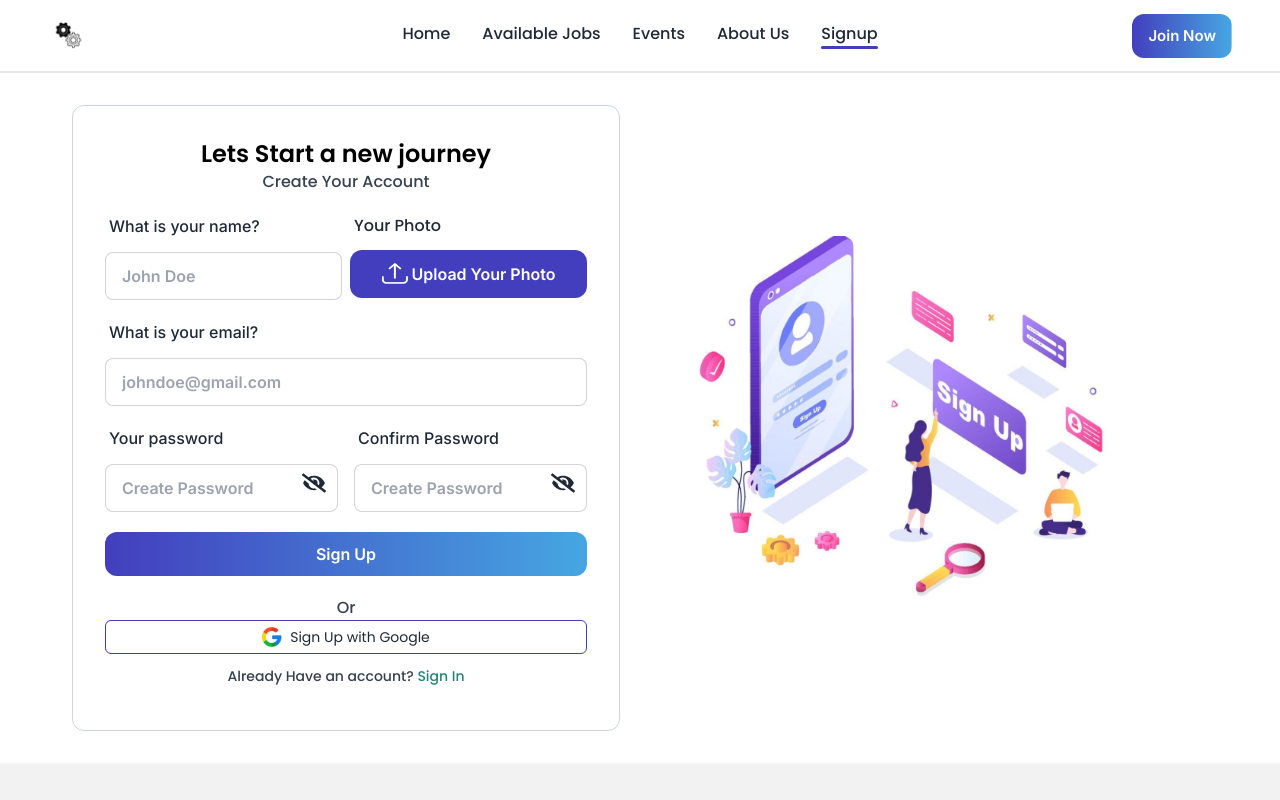
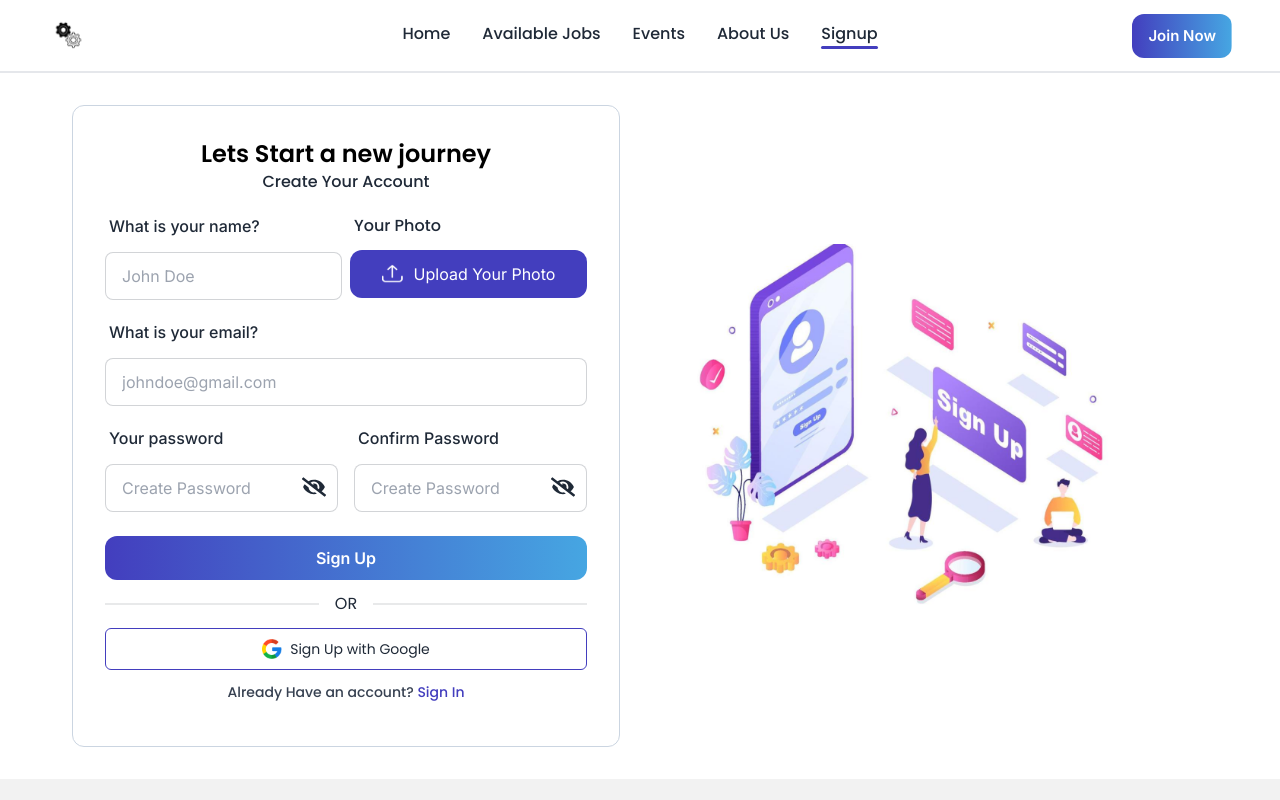
Before and after one commit to mursalinmirme/unity-spark, a React (Vite) app: page /signup in a window 1280 px wide. Shown: the top 800 px of the page. Built offline with nearby package versions, Linux system fonts and the light colour scheme; no server answers.

Commit message:
fixed 4 UI issues on signin and signup page

```diff
--- a/src/pages/Authentication/authentication.css
+++ b/src/pages/Authentication/authentication.css
@@ -5,7 +5,7 @@
 
 .signin p ,
 .signup p {
-    @apply text-gray-700 font-medium text-center
+    @apply font-medium text-center
 }
 
 .signin form h1,
@@ -20,11 +20,11 @@
 
 .signin form input,
 .signup form input {
-    @apply input input-bordered w-full
+    @apply input input-bordered w-full font-normal
 }
 
 .form_btn {
-    @apply form-control w-full mx-auto py-5
+    @apply form-control w-full mx-auto mt-6
 }
 
 .google_btn {
--- a/src/pages/Authentication/signin/Signin.jsx
+++ b/src/pages/Authentication/signin/Signin.jsx
@@ -13,6 +13,7 @@ const Signin = () => {
   const { userSignIn } = useContext(AuthContext);
   const [open, setOpen] = useState(false);
   const [signInLoading, setSignInLoading] = useState(false);
+  const [googleLoading, setGoogleLoading] = useState(false);
   const navigate = useNavigate();
 
   const { register, handleSubmit, reset } = useForm();
@@ -51,7 +52,7 @@ const Signin = () => {
   };
 
   return (
-    <div className="p-5">
+    <div className="p-5 signin">
       <section className="grid md:grid-cols-2 lg:grid-cols-2 items-center gap-4">
         {/* images */}
         <div className="w-full">
@@ -60,23 +61,15 @@ const Signin = () => {
         {/* images */}
 
         {/* form */}
-        <div className="p-5 rounded-lg  border">
+        <div className="p-5 rounded-lg border">
           <form onSubmit={handleSubmit(onSubmit)}>
-            <span className="text-center space-y-3">
-              <h1 className="text-2xl font-semibold text-[#000]">
-                Welcome Back
-              </h1>
-              <p className="font-inter text-sm text-[#000] font-semibold">
-                Enter Your Credentials to Sign In{" "}
-              </p>
-            </span>
+            <h1 className="">Welcome Back</h1>
+            <p className="text-sm">Enter Your Credentials to Sign In </p>
 
             {/* email field */}
             <label className="form-control w-full">
               <div className="label">
-                <span className="label-text font-semibold font-inter">
-                  Your Email
-                </span>
+                <span className="font-semibold font-inter">Your Email</span>
               </div>
               <input
                 type="email"
@@ -91,9 +84,7 @@ const Signin = () => {
             {/* password field */}
             <label className="form-control w-full py-3 ">
               <div className="label">
-                <span className="label-text font-semibold font-inter">
-                  Your password
-                </span>
+                <span className="font-semibold font-inter">Your password</span>
               </div>
               <div className="relative">
                 <input
@@ -117,7 +108,7 @@ const Signin = () => {
               </div>
             </label>
             {/* password field */}
-            <div className="form-control w-full py-3">
+            <div className="form-control w-full mt-5">
               <button className="text-base flex justify-center items-center">
                 {signInLoading ? (
                   <span className="loading loading-spinner loading-md"></span>
@@ -127,15 +118,15 @@ const Signin = () => {
               </button>
             </div>
           </form>
-          <h1 className="text-center text-gray-700 font-medium">Or</h1>
+          <div className="divider ">OR</div>
 
           {/** Social Media Login System */}
-          <Social_Media setSignInLoading={setSignInLoading}> </Social_Media>
+          <Social_Media setGoogleLoading={setGoogleLoading} googleLoading={googleLoading}> </Social_Media>
 
           <div className="text-center py-3">
             <p className="text-sm text-gray-700 font-medium">
-              Don't an account?{" "}
-              <Link to="/signup" className="text-[#248479]">
+              Don't have an account?{" "}
+              <Link to="/signup" className="text-primary">
                 Sign Up
               </Link>
             </p>
--- a/src/pages/Authentication/signup/Signup.jsx
+++ b/src/pages/Authentication/signup/Signup.jsx
@@ -16,6 +16,7 @@ const Signup = () => {
   const navigate = useNavigate();
   const [open, setOpen] = useState(false);
   const [signUpLoading, setSignUpLoading] = useState(false);
+  const [googleLoading, setGoogleLoading] = useState(false);
   const [secret, setSecret] = useState(false);
   const { register, handleSubmit } = useForm();
 
@@ -88,6 +89,7 @@ const Signup = () => {
 
             <div className="grid grid-cols-2 gap-2">
               {/* name field */}
+              <div>
                 <label>
                   <div className="label">
                     <span className="font-medium">What is your name?</span>
@@ -99,18 +101,18 @@ const Signup = () => {
                     required
                   />
                 </label>
-
+              </div>
               {/*image field */}
               <div className="mt-5">
                 <span className="font-medium ml-1">Your Photo</span>
                 <label
-                  className="font-semibold text-white cursor-pointer font-inter text-base px-4  sm:py-[4px] md:py-[12px] bg-primary rounded-xl transition-all duration-500 text-[15px]"
+                  className="font-semibold text-white cursor-pointer font-inter text-base px-4 sm:py-[4px] md:py-[12px] bg-primary rounded-xl transition-all duration-500"
                   htmlFor="user_photo"
                 >
-                  <div className="flex justify-center ">
+                  <div className="flex items-center justify-center gap-2">
                     {" "}
-                    <img src={download_icon} alt="" />{" "}
-                    <span> Upload Your Photo</span>{" "}
+                    <img className="w-6 h-5" src={download_icon} alt="" />{" "}
+                    <span className="font-normal"> Upload Your Photo</span>{" "}
                   </div>
                 </label>
                 <input
@@ -157,7 +159,7 @@ const Signup = () => {
                   />
                   <span
                     onClick={() => setOpen(!open)}
-                    className="absolute top-[13px] right-3 cursor-pointer"
+                    className="absolute top-[17px] right-3 cursor-pointer"
                   >
                     {" "}
                     {open ? (
@@ -182,7 +184,7 @@ const Signup = () => {
                   />
                   <span
                     onClick={() => setSecret(!secret)}
-                    className="absolute top-[13px] right-3 cursor-pointer"
+                    className="absolute top-[17px] right-3 cursor-pointer"
                   >
                     {" "}
                     {secret ? (
@@ -205,15 +207,14 @@ const Signup = () => {
               </button>
             </div>
           </form>
-          <h1 className="text-center text-gray-700 font-medium">Or</h1>
-
+          <div className="divider">OR</div>
           {/** Social Media SignUp System */}
-          <Social_Media setSignInLoading={setSignUpLoading}></Social_Media>
+          <Social_Media setGoogleLoading={setGoogleLoading} googleLoading={googleLoading}></Social_Media>
 
           <div className="text-center py-3">
             <p className="text-sm text-gray-700 font-medium">
               Already Have an account?{" "}
-              <Link to="/signin" className="text-[#248479]">
+              <Link to="/signin" className="text-primary">
                 Sign In
               </Link>
             </p>
--- a/src/pages/components/HomeComponents/JobPost/JobDetails/JobDetails.jsx
+++ b/src/pages/components/HomeComponents/JobPost/JobDetails/JobDetails.jsx
@@ -145,9 +145,9 @@ const JobDetails = () => {
           <p>{jobInfo?.job_description}</p>
         </div>
 
-        <div className="flex gap-4 pt-8">
+        <div className="flex gap-4 pt-8 font-semibold">
           <span
-            className="px-8 py-2.5 bg-primary text-white rounded-xl font-semibold cursor-pointer text-[14px]"
+            className="px-8 py-2.5 bg-primary text-white rounded-xl cursor-pointer text-[14px]"
             onClick={() => toast.success("Successfully applied")}
           >
             {" "}
@@ -155,7 +155,7 @@ const JobDetails = () => {
           </span>
           <span
             onClick={() => toast.success("Successfully saved")}
-            className="px-8 py-2.5 text-primary border-2 border-primary font-semibold rounded-xl cursor-pointer text-[14px]"
+            className="px-8 py-2.5 text-primary border-2 border-primary  rounded-xl cursor-pointer text-[14px]"
           >
             {" "}
             Save{" "}
@@ -205,7 +205,7 @@ const JobDetails = () => {
         </div>
         <div className="text-center pt-10 ">
           <Link to={"/available-jobs"}>
-            <span className="px-6 py-2.5 mx-auto bg-primary text-white rounded-xl cursor-pointer text-[14px]">
+            <span className="px-6 py-2.5 mx-auto bg-primary text-white font-semibold rounded-xl cursor-pointer text-[14px]">
               {" "}
               See More{" "}
             </span>
--- a/src/pages/components/Share/Social_Media/Social_Media.jsx
+++ b/src/pages/components/Share/Social_Media/Social_Media.jsx
@@ -4,12 +4,12 @@ import toast from "react-hot-toast";
 import { useNavigate } from "react-router-dom";
 import { AuthContext } from "../../../../Provider/AuthProvider";
 import google_Icon from "../../../../assets/images/google-icon.png";
-const Social_Media = ({ setSignInLoading }) => {
+const Social_Media = ({ setGoogleLoading, googleLoading }) => {
   const { googleLoginSystem } = useContext(AuthContext);
   const navigate = useNavigate();
 
   const handlerGoogleLogin = () => {
-    setSignInLoading(true);
+    setGoogleLoading(true);
     googleLoginSystem()
       .then((res) => {
         const newUser = {
@@ -26,47 +26,50 @@ const Social_Media = ({ setSignInLoading }) => {
               )
               .then((resp) => {
                 if (resp.data.role === "user") {
-                  setSignInLoading(false);
+                  setGoogleLoading(false);
                   navigate("/");
                   toast.success("User Login Successfully");
                 }
                 if (resp.data.role === "admin") {
-                  setSignInLoading(false);
+                  setGoogleLoading(false);
                   navigate("/");
                   toast.success("Admin Login Successfully");
                 }
                 if (resp.data.role === "employee") {
-                  setSignInLoading(false);
+                  setGoogleLoading(false);
                   navigate("/"); //it will update after complete the admin dashboard ---
                   toast.success("Employee Login Successfully");
                 }
               })
               .catch((err) => {
-                setSignInLoading(false);
+                setGoogleLoading(false);
                 toast.error(err.message);
               });
           })
           .catch((err) => {
             toast.error(err.message);
-            setSignInLoading(false);
+            setGoogleLoading(false);
           });
       })
       .catch((error) => {
         toast.error(error.message);
-        setSignInLoading(false);
+        setGoogleLoading(false);
       });
   };
 
   return (
     <div onClick={handlerGoogleLogin}>
       <div className="flex justify-center">
-        {" "}
-        <span className="border btn-outline cursor-pointer border-[#433EBE] px-3 py-1.5 rounded-md w-full  flex items-center justify-center gap-2 text-sm">
-          <span>
-            <img className="h-5" src={google_Icon} alt="Google" />
-          </span>{" "}
-          Sign Up with Google
-        </span>
+        {googleLoading ? (
+          <span className="border py-2.5 rounded-md loading loading-spinner loading-md"></span>
+        ) : (
+          <span className="border btn-outline cursor-pointer border-[#433EBE] px-3 py-2.5 rounded-md w-full  flex items-center justify-center gap-2 text-sm">
+            <span>
+              <img className="h-5" src={google_Icon} alt="Google" />
+            </span>{" "}
+            Sign Up with Google
+          </span>
+        )}
       </div>
     </div>
   );
```
Lines whose indentation alone changed are shown as unchanged.
